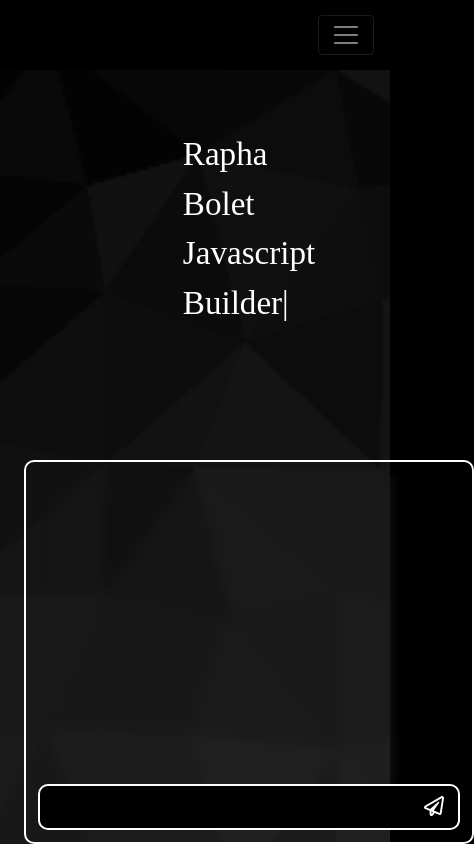
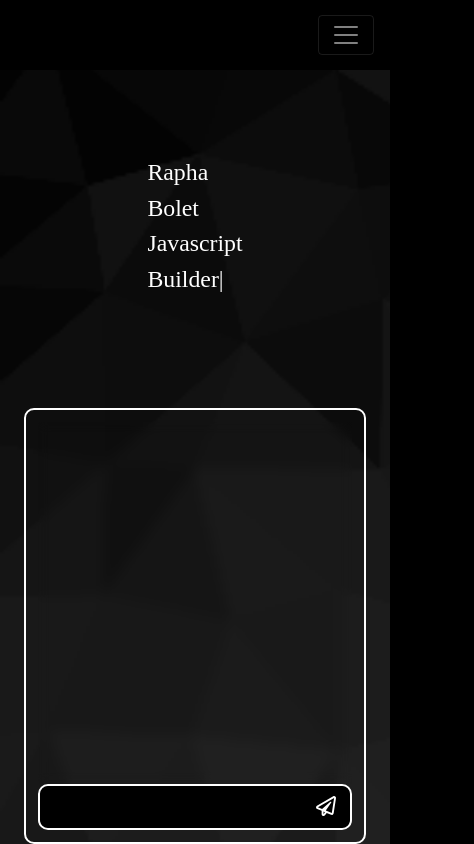
Before and after one commit to rbolet/v2_portfolio, a Next.js app: page / in a window 390 px wide. Shown: the whole page, 474 px wide, since content can reach past the window. Built offline with nearby package versions, Linux system fonts and the light colour scheme.

Commit message:
ensmallified even more to get down to phone size

```diff
--- a/src/Home/styles/Home.module.css
+++ b/src/Home/styles/Home.module.css
@@ -13,8 +13,8 @@
   padding: 0 1.5rem;
   display: grid;
   align-items: center;
-  grid-template-columns: repeat(auto-fit, minmax(450px, 1fr));
-  gap: 3rem;
+  grid-template-columns: repeat(auto-fit, minmax(200px, 1fr));
+  grid-template-rows: repeat(auto-fit, mixmax(600px, 1fr));
   backdrop-filter: blur(15px);
   background-image: url("/assets/trianglify-lowres.png");
   background-size: cover;
@@ -31,7 +31,7 @@
   align-items: center;
   padding: 1rem 0;
   font-family: "Bungee";
-  font-size: calc(30px + (75 - 30) * ((100vw - 300px) / (1600 - 300)));
+  font-size: calc(20px + (75 - 20) * ((100vw - 300px) / (1600 - 300)));
   flex-direction: column;
   justify-content: center;
 }
```
